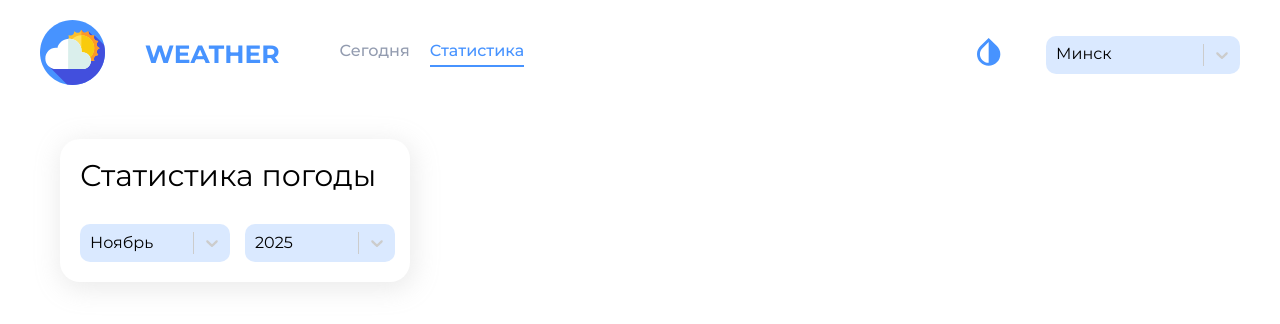
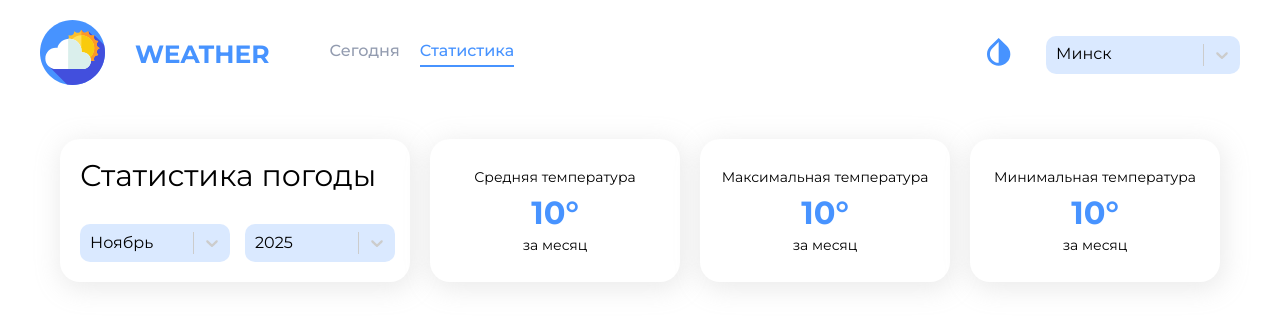
Before and after one commit to Catysha/weather_app, a React (Create React App) app: page /month-statictics in a window 1280 px wide. Shown: the top 324 px of the page. Built offline with nearby package versions, Linux system fonts and the light colour scheme.

Commit message:
feat: add component TemperatureStatistics with styles

```diff
--- a/src/pages/MonthStatictics/components/ChooseMonth/ChooseMonth.module.scss
+++ b/src/pages/MonthStatictics/components/ChooseMonth/ChooseMonth.module.scss
@@ -2,8 +2,9 @@
 
 .header {
   padding: 20px;
-  max-width: 350px;
-  width: 100%;
+  width: 350px;
+  flex-shrink: 0;
+
   background: var(#{--components-background-default});
   box-shadow: $box-shadow;
   border-radius: $border-radius;
--- a/src/pages/MonthStatictics/components/MonthStatistics.module.scss
+++ b/src/pages/MonthStatictics/components/MonthStatistics.module.scss
@@ -15,111 +15,8 @@
   box-shadow: $box-shadow;
 }
 
-.title {
-  font-size: 28px;
-  font-weight: bold;
-  color: var(#{--text-color-default});
+.month__wrapper{
+  display: flex;
+  gap: 20px;
+  align-items: stretch;
 }
-
-.statsContainer {
-  display: grid;
-  grid-template-columns: repeat(auto-fit, minmax(250px, 1fr));
-  gap: 20px;
-  margin-bottom: 30px;
-}
-
-.statCard {
-  background: var(#{--components-background-default});
-  padding: 20px;
-  border-radius: $border-radius;
-  box-shadow: $box-shadow;
-  text-align: center;
-  transition: 0.3s;
-
-  &:hover {
-    box-shadow: 0 5px 30px rgba(71, 147, 255, 0.3);
-  }
-
-  .statLabel {
-    font-size: 14px;
-    color: $base-color;
-    margin-bottom: 10px;
-  }
-
-  .statValue {
-    font-size: 32px;
-    font-weight: bold;
-    color: $primary-color;
-  }
-
-  .statUnit {
-    font-size: 12px;
-    color: $base-color;
-    margin-top: 5px;
-  }
-}
-
-.days {
-  display: flex;
-  justify-content: space-between;
-  flex-wrap: wrap;
-  padding: 20px;
-  width: 100%;
-  background: var(#{--components-background-default});
-  box-shadow: $box-shadow;
-  border-radius: 0 0 $border-radius $border-radius;
-}
-
-.card {
-  display: flex;
-  flex-direction: column;
-  background: var(#{--card-background-default});
-  border-radius: 10px;
-  padding: 10px;
-  width: 149px;
-  transition: 0.3s;
-  cursor: pointer;
-
-  .day {
-    margin-bottom: 7px;
-    font-size: 18px;
-    color: var(#{--text-color-default});
-  }
-
-  .day__info {
-    font-size: 14px;
-    margin-bottom: 12px;
-    color: $base-color;
-  }
-
-  .img {
-    margin-bottom: 12px;
-  }
-
-  .temp__day {
-    font-size: 18px;
-    color: var(#{--text-color-default});
-  }
-
-  .temp__night {
-    font-size: 13px;
-    color: $base-color;
-    margin-bottom: 6px;
-  }
-
-  .info {
-    font-size: 13px;
-    color: $base-color;
-  }
-
-  &:hover {
-    box-shadow: 0 3px 20px var(#{--card-shadow-default});
-  }
-}
-
-.noData {
-  text-align: center;
-  padding: 40px;
-  color: $base-color;
-  font-size: 18px;
-}
--- a/src/pages/MonthStatictics/components/MonthStatistics.tsx
+++ b/src/pages/MonthStatictics/components/MonthStatistics.tsx
@@ -1,6 +1,7 @@
 import React, { useState } from "react";
 import s from "./MonthStatistics.module.scss";
 import { ChooseMonth } from "./ChooseMonth/ChooseMonth";
+import {TemperatureStatistics} from "./TemperatureStatistics/TemperatureStatistics";
 
 interface Props { }
 
@@ -9,8 +10,9 @@ export const MonthStatistics = (props: Props) => {
 
     return (
         <div className={s.monthStatistics}>
-            <ChooseMonth selectedMonth={selectedMonth} onMonthChange={setSelectedMonth} />
-            <div>
+            <div className={s.month__wrapper}>
+                <ChooseMonth selectedMonth={selectedMonth} onMonthChange={setSelectedMonth} />
+                <TemperatureStatistics />
             </div>
         </div>
     );
--- /dev/null
+++ b/src/pages/MonthStatictics/components/TemperatureStatistics/TemperatureStatistics.module.scss
@@ -0,0 +1,36 @@
+@import '../../../../styles/variables.scss';
+
+.statsContainer {
+  display: flex;
+  gap: 20px;
+  flex: 1;
+}
+
+.statCard {
+  display: flex;
+  flex-direction: column;
+  justify-content: center;
+  flex: 1;
+  background: var(#{--components-background-default});
+  border-radius: $border-radius;
+  box-shadow: $box-shadow;
+  text-align: center;
+
+  .statLabel {
+    font-size: 14px;
+    color: var(#{--text-color-default});
+    margin-bottom: 10px;
+  }
+
+  .statValue {
+    font-size: 32px;
+    font-weight: bold;
+    color: $primary-color;
+  }
+
+  .statUnit {
+    font-size: 14px;
+    color: var(#{--text-color-default});
+    margin-top: 5px;
+  }
+}
--- /dev/null
+++ b/src/pages/MonthStatictics/components/TemperatureStatistics/TemperatureStatistics.tsx
@@ -0,0 +1,28 @@
+import React from "react";
+import s from "./TemperatureStatistics.module.scss";
+
+interface Props { }
+
+export const TemperatureStatistics = (props: Props) => {
+    return (
+        <div className={s.statsContainer}>
+            <div className={s.statCard}>
+                <div className={s.statLabel}>Средняя температура</div>
+                <div className={s.statValue}>10°</div>
+                <div className={s.statUnit}>за месяц</div>
+            </div>
+
+            <div className={s.statCard}>
+                <div className={s.statLabel}>Максимальная температура</div>
+                <div className={s.statValue}>10°</div>
+                <div className={s.statUnit}>за месяц</div>
+            </div>
+
+            <div className={s.statCard}>
+                <div className={s.statLabel}>Минимальная температура</div>
+                <div className={s.statValue}>10°</div>
+                <div className={s.statUnit}>за месяц</div>
+            </div>
+        </div>
+    );
+};
--- a/src/shared/Header/Header.module.scss
+++ b/src/shared/Header/Header.module.scss
@@ -16,7 +16,7 @@
 
 .change_theme,
 .logo {
-  margin-right: 20px;
+  margin-right: 10px;
   cursor: pointer;
 }
 
--- a/src/shared/Header/Header.tsx
+++ b/src/shared/Header/Header.tsx
@@ -8,14 +8,13 @@ import { useCustomDispatch } from "../../hooks/store";
 import { fetchCurrentWeather } from "../../store/thunks/fetchCurrentWeather";
 import { fetchForecastWeather } from "../../store/thunks/fetchForecastWeather";
 import { cities } from "../../utils/constants/constants";
-import { useLocation, useNavigate } from "react-router-dom";
+import { useLocation} from "react-router-dom";
 
 interface Props { }
 
 export const Header = (props: Props) => {
     const theme = useTheme();
     const dispatch = useCustomDispatch();
-    const navigate = useNavigate();
     const location = useLocation();
 
     const options = cities;
```
